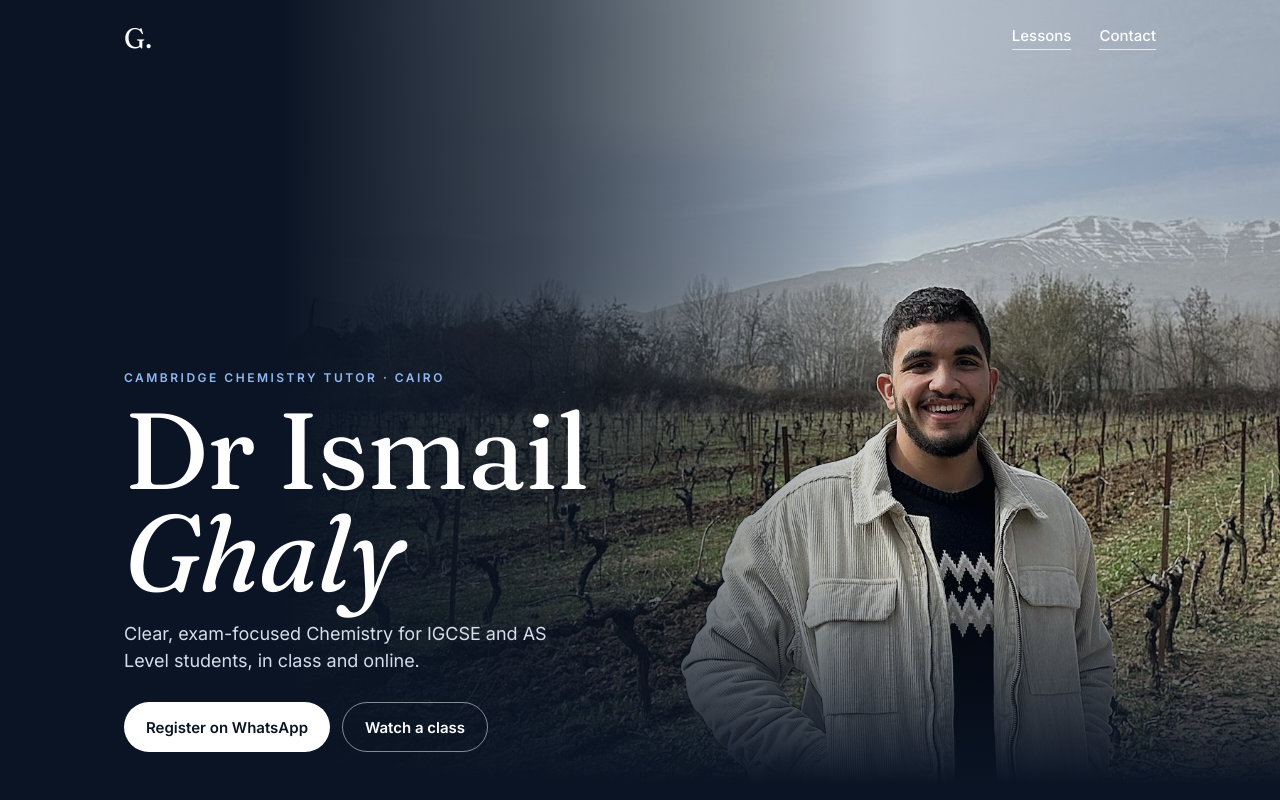
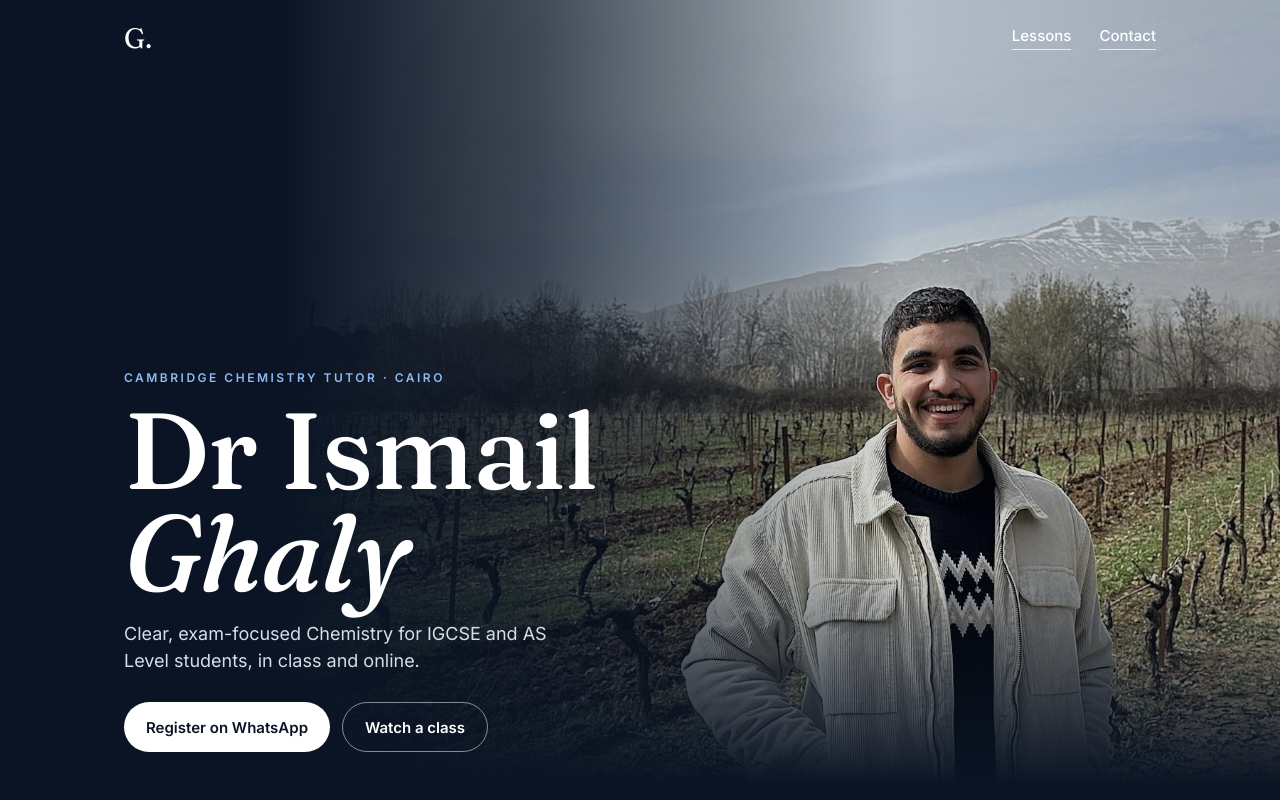
Before and after one commit to ismailghaly/drghaly, a plain HTML site: page index.html in a window 1280 px wide. Shown: the top 800 px of the page. Drawn offline with Linux system fonts and the light colour scheme.

Commit message:
Fix heading font so the m in Ismail is clear

```diff
--- a/index.html
+++ b/index.html
@@ -22,7 +22,7 @@
 {"@context":"https://schema.org","@type":"Person","name":"Dr Ismail Ghaly","jobTitle":"Cambridge IGCSE and AS Level Chemistry Tutor","url":"https://drghaly.vercel.app/","image":"https://drghaly.vercel.app/og-image.jpg","telephone":"+201113333186","address":{"@type":"PostalAddress","addressLocality":"Cairo","addressCountry":"EG"},"knowsAbout":["IGCSE Chemistry 0620","AS Level Chemistry 9701","Cambridge International Examinations"],"sameAs":["https://www.instagram.com/ghaly.chemistry/"]}
 </script>
 <link rel="preconnect" href="https://fonts.googleapis.com">
-<link href="https://fonts.googleapis.com/css2?family=Fraunces:ital,opsz,wght@0,9..144,400;0,9..144,500;1,9..144,400&family=Inter:wght@400;500;600;700&display=swap" rel="stylesheet">
+<link href="https://fonts.googleapis.com/css2?family=Fraunces:ital,opsz,wght@0,9..144,400;0,9..144,500;1,9..144,400;1,9..144,500&family=Inter:wght@400;500;600;700&display=swap" rel="stylesheet">
 <style>
   :root { --ink:#0A1424; --ink2:#132238; --cream:#F2EEE6; --line:#D9D2C4; --mute:#6B6559; --blue:#2E7DE1; --sky:#8FB9F0; --wa:#17803F; }
   * { box-sizing:border-box; }
@@ -46,7 +46,7 @@
   .hero::after { content:""; position:absolute; inset:0; background:linear-gradient(to top, var(--ink) 22%, rgba(10,20,36,.72) 48%, rgba(10,20,36,.28) 75%, rgba(10,20,36,.45) 100%); mix-blend-mode:normal; }
   .hero .wrap { position:relative; z-index:2; width:100%; padding-bottom:48px; }
   .eyebrow { font-size:12px; font-weight:600; letter-spacing:2.5px; text-transform:uppercase; color:var(--sky); }
-  .hero h1 { font-family:'Fraunces',serif; font-weight:400; font-size:clamp(52px, 11vw, 108px); line-height:.95; margin:14px 0 16px; letter-spacing:-1px; }
+  .hero h1 { font-family:'Fraunces',serif; font-weight:500; font-optical-sizing:none; font-variation-settings:'opsz' 36; font-size:clamp(52px, 11vw, 108px); line-height:.95; margin:14px 0 16px; letter-spacing:-1px; }
   .hero p { font-size:18px; line-height:1.5; color:#D5DEEA; max-width:440px; margin:0 0 28px; }
   .ctas { display:flex; gap:12px; flex-wrap:wrap; }
   .btn { display:inline-flex; align-items:center; gap:10px; min-height:50px; padding:0 22px; border-radius:40px; font-weight:600; font-size:15px; text-decoration:none; }
@@ -106,7 +106,7 @@
   .fcard:hover { border-color:var(--ink); }
 
   .contact { background:var(--ink); color:#fff; border-radius:28px; padding:48px 32px; }
-  .contact h2 { font-family:'Fraunces',serif; font-weight:400; font-size:clamp(48px, 9vw, 84px); margin:0 0 12px; line-height:1; }
+  .contact h2 { font-family:'Fraunces',serif; font-weight:500; font-optical-sizing:none; font-variation-settings:'opsz' 36; font-size:clamp(48px, 9vw, 84px); margin:0 0 12px; line-height:1; }
   .contact p { color:#C9D3E0; font-size:17px; max-width:460px; margin:0 0 28px; line-height:1.5; }
   footer { padding:28px 0 40px; color:var(--mute); font-size:13px; }
   @media (max-width:899px) { .hero img { height:66%; object-position:50% 15%; } .hero::after { background:linear-gradient(to top, var(--ink) 38%, rgba(10,20,36,.7) 46%, rgba(10,20,36,.15) 66%, rgba(10,20,36,.35) 100%); } }
```
